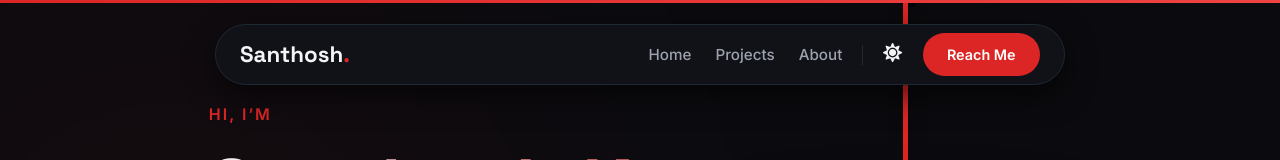
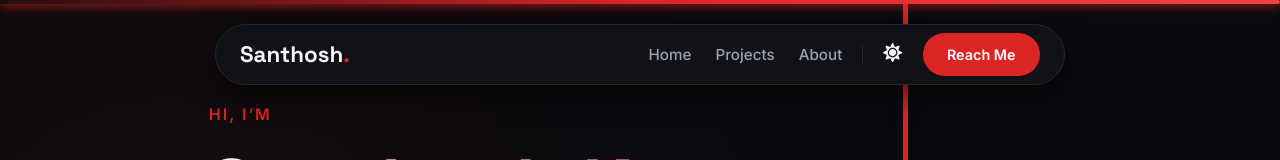
Before and after one commit to Santhosh-Kumar-2004/santhosh.dev-portfolio-site, a React (Vite) app: page / in a window 1280 px wide. Shown: the top 160 px of the page. Built offline with nearby package versions, Linux system fonts and the light colour scheme.

Commit message:
Updated the css of the scroll abr

```diff
--- a/src/styles/ScrollProgress.css
+++ b/src/styles/ScrollProgress.css
@@ -2,16 +2,53 @@
   position: fixed;
   top: 0;
   left: 0;
+  right: 0;
+  height: 4px;
+  background: var(--accent-primary);
+  /* Gradient makes it look like it's moving */
+  background: linear-gradient(
+    to right,
+    transparent,
+    var(--accent-primary) 50%,
+    var(--accent-hover) 100%
+  );
+  transform-origin: 0%;
+  z-index: 2000; /* Above everything including the Navbar */
+  border-radius: 0 2px 2px 0;
+}
+
+/* The "Glow" effect that follows the bar */
+.scroll-progress-glow {
+  position: fixed;
+  top: 0;
+  left: 0;
+  right: 0;
+  height: 4px;
+  background: var(--accent-primary);
+  filter: blur(8px);
+  opacity: 0.6;
+  transform-origin: 0%;
+  z-index: 1999;
+  pointer-events: none;
+}
+
+/* Light Mode Specific Adjustments */
+[data-theme='light'] .scroll-progress-bar {
+  background: linear-gradient(
+    to right,
+    #ff4d4d,
+    var(--accent-primary)
+  );
   height: 3px;
-  width: 100%;
-  z-index: 9999;
+  opacity: 0.9;
+}
 
-  /* Uses your theme variables */
-  background: linear-gradient(
-    90deg,
-    var(--accent-primary),
-    var(--accent-hover)
-  );
+[data-theme='light'] .scroll-progress-glow {
+  opacity: 0.3;
+  filter: blur(4px);
+}
 
-  transform-origin: left;
+/* Dark Mode: Make the Red pop more */
+[data-theme='dark'] .scroll-progress-bar {
+  box-shadow: 0 0 10px var(--accent-primary);
 }
```
